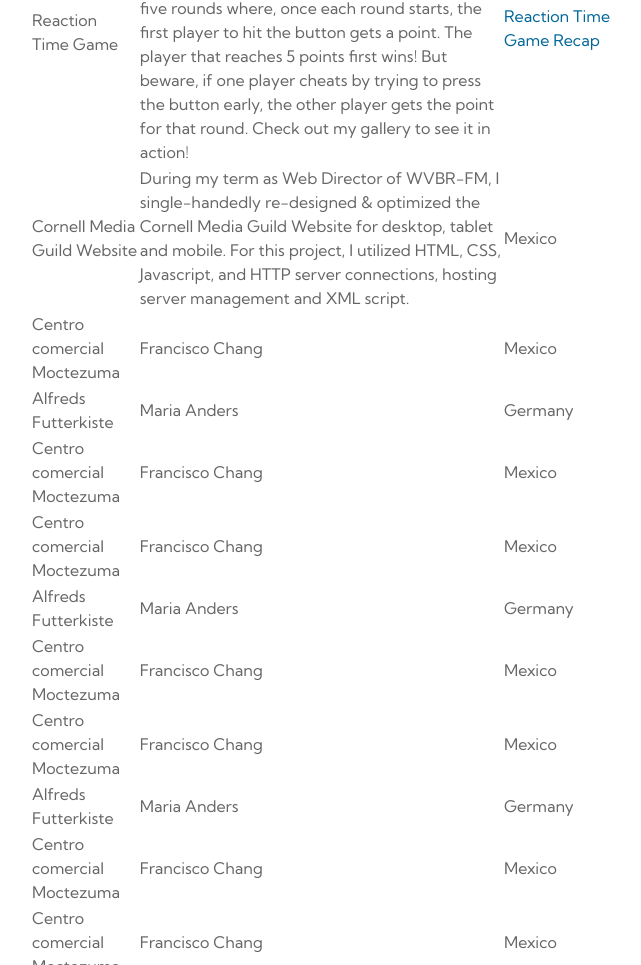
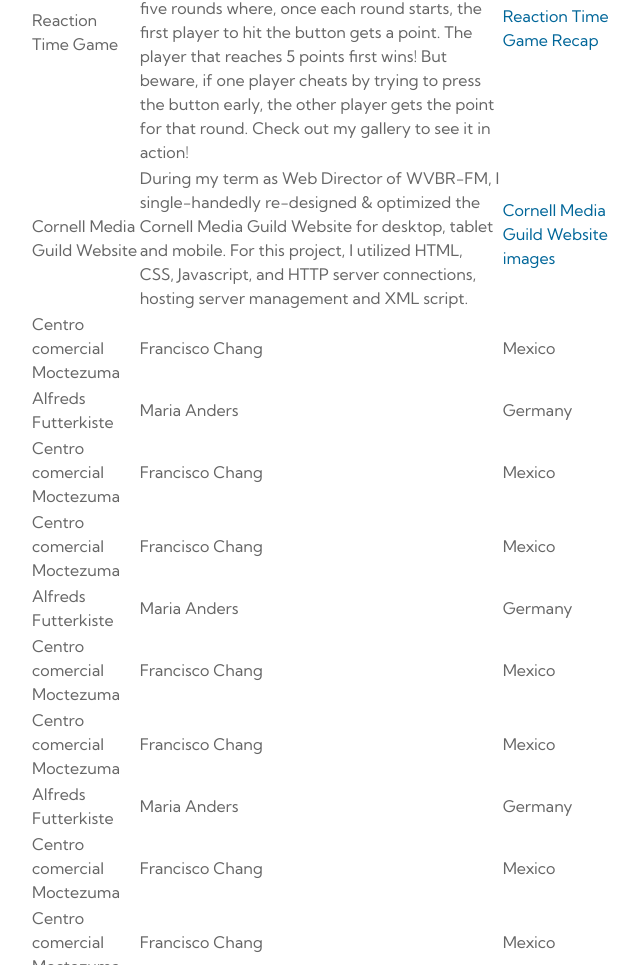
Before and after one commit to michelleddavies/michelleddavies.github.io, a plain HTML site: page index.html in a window 1280 px wide. Shown: the part 4753-5718 px from the top of the page, without its empty margins (599-1240 px from the left). Drawn offline with Linux system fonts and the light colour scheme.

Commit message:
Update index.html

```diff
--- a/index.html
+++ b/index.html
@@ -193,7 +193,7 @@ https://templatemo.com/tm-555-upright
                           <tr>
                             <td>Cornell Media Guild Website</td>
                             <td>During my term as Web Director of WVBR-FM, I single-handedly re-designed & optimized the Cornell Media Guild Website for desktop, tablet and mobile. For this project, I utilized HTML, CSS, Javascript, and HTTP server connections, hosting server management and XML script.</td>
-                            <td>Mexico</td>
+                            <td><a href="projects/cmg/cornell_media_guild.html" target="_blank" class="d-block mb-2 tm-text-primary tm-post-link">Cornell Media Guild Website images</a></td>
                           </tr>
                           <tr>
                             <td>Centro comercial Moctezuma</td>
```
